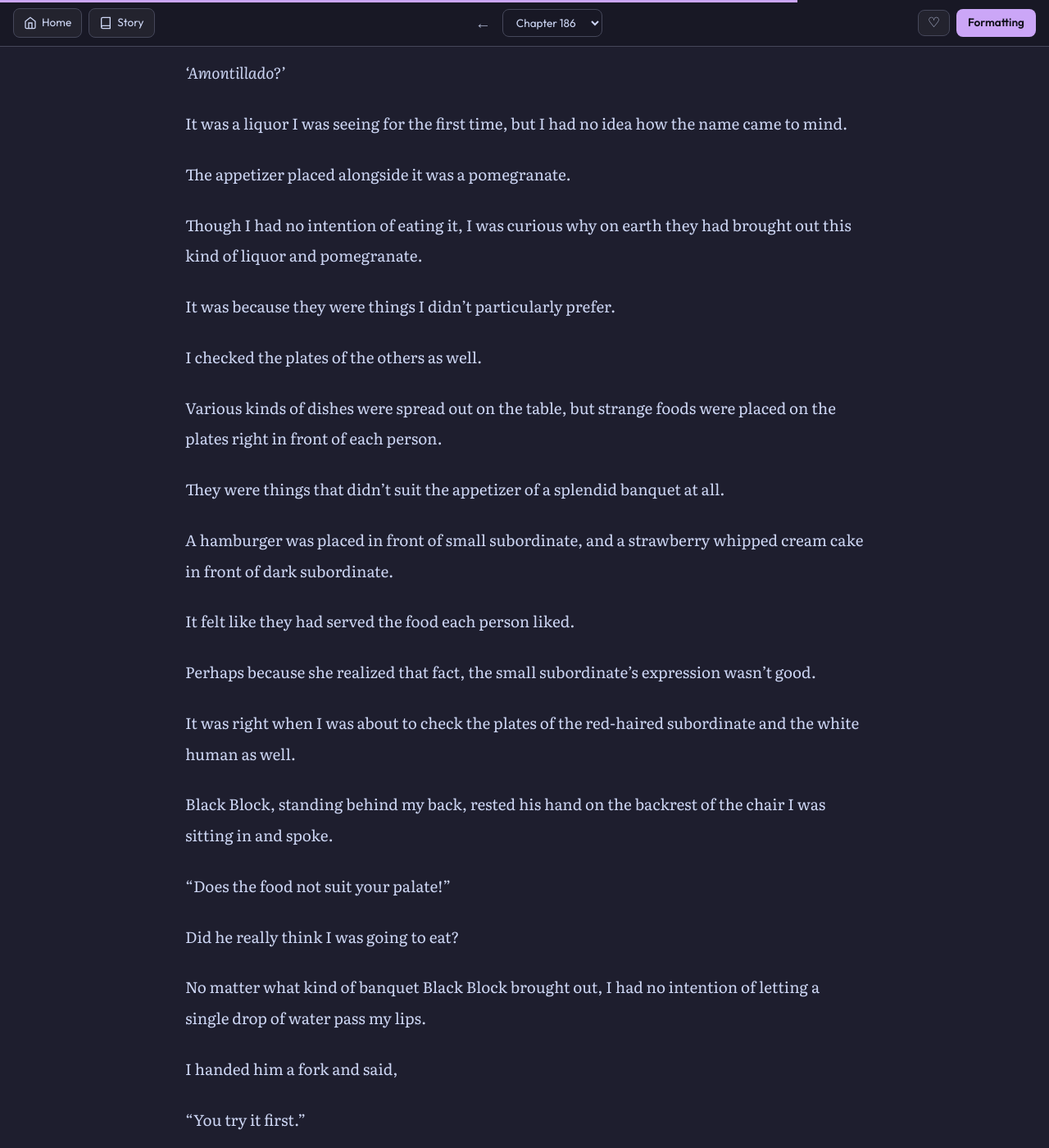
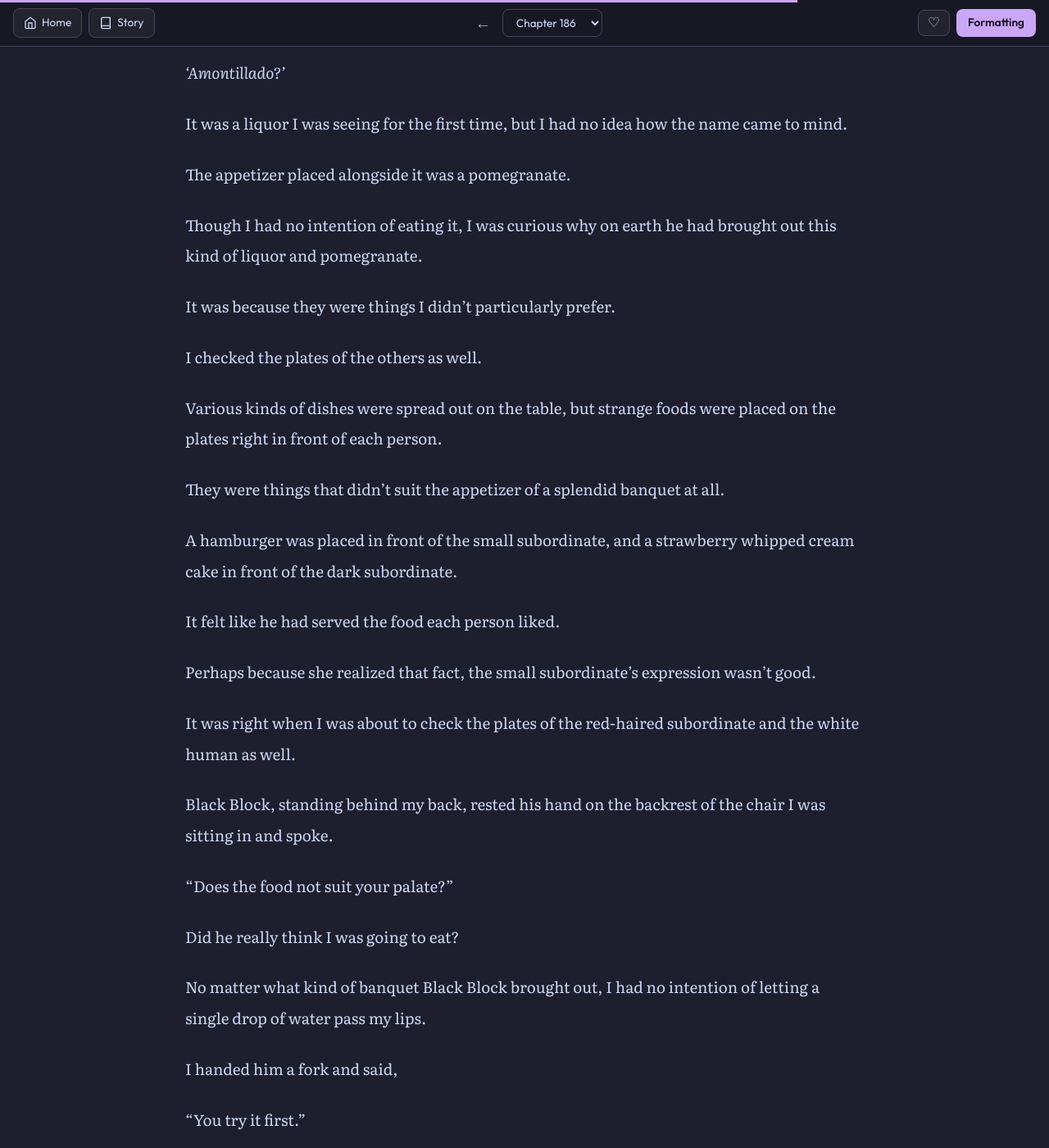
Before and after one commit to soleumn/soleumn.github.io, a Jekyll site: the page built from _chapters/eoshinki/ch186.md, in a window 1280 px wide and 1400 px high, scrolled down 9839 px. Shown: the whole window at 82% size. Built offline with Jekyll 4.4.1, drawn with Linux system fonts in a browser that asks for light colours; some web fonts are replaced; comment, search, counter and statistics services are not loaded; some of the changed text lies outside the part shown.

Commit message:
Edit Chapter 186 (via site)

```diff
--- a/_chapters/eoshinki/ch186.md
+++ b/_chapters/eoshinki/ch186.md
@@ -272,7 +272,7 @@ It was a liquor I was seeing for the first time, but I had no idea how the name
 
 The appetizer placed alongside it was a pomegranate.
 
-Though I had no intention of eating it, I was curious why on earth they had brought out this kind of liquor and pomegranate.
+Though I had no intention of eating it, I was curious why on earth he had brought out this kind of liquor and pomegranate.
 
 It was because they were things I didn't particularly prefer.
 
@@ -282,9 +282,9 @@ Various kinds of dishes were spread out on the table, but strange foods were pla
 
 They were things that didn't suit the appetizer of a splendid banquet at all.
 
-A hamburger was placed in front of small subordinate, and a strawberry whipped cream cake in front of dark subordinate.
+A hamburger was placed in front of the small subordinate, and a strawberry whipped cream cake in front of the dark subordinate.
 
-It felt like they had served the food each person liked.
+It felt like he had served the food each person liked.
 
 Perhaps because she realized that fact, the small subordinate's expression wasn't good.
 
@@ -292,7 +292,7 @@ It was right when I was about to check the plates of the red-haired subordinate
 
 Black Block, standing behind my back, rested his hand on the backrest of the chair I was sitting in and spoke.
 
-"Does the food not suit your palate!"
+"Does the food not suit your palate?"
 
 Did he really think I was going to eat?
 
```
Also changed, not shown: other parts of _chapters/eoshinki/ch186.md (+1 -1 lines).
